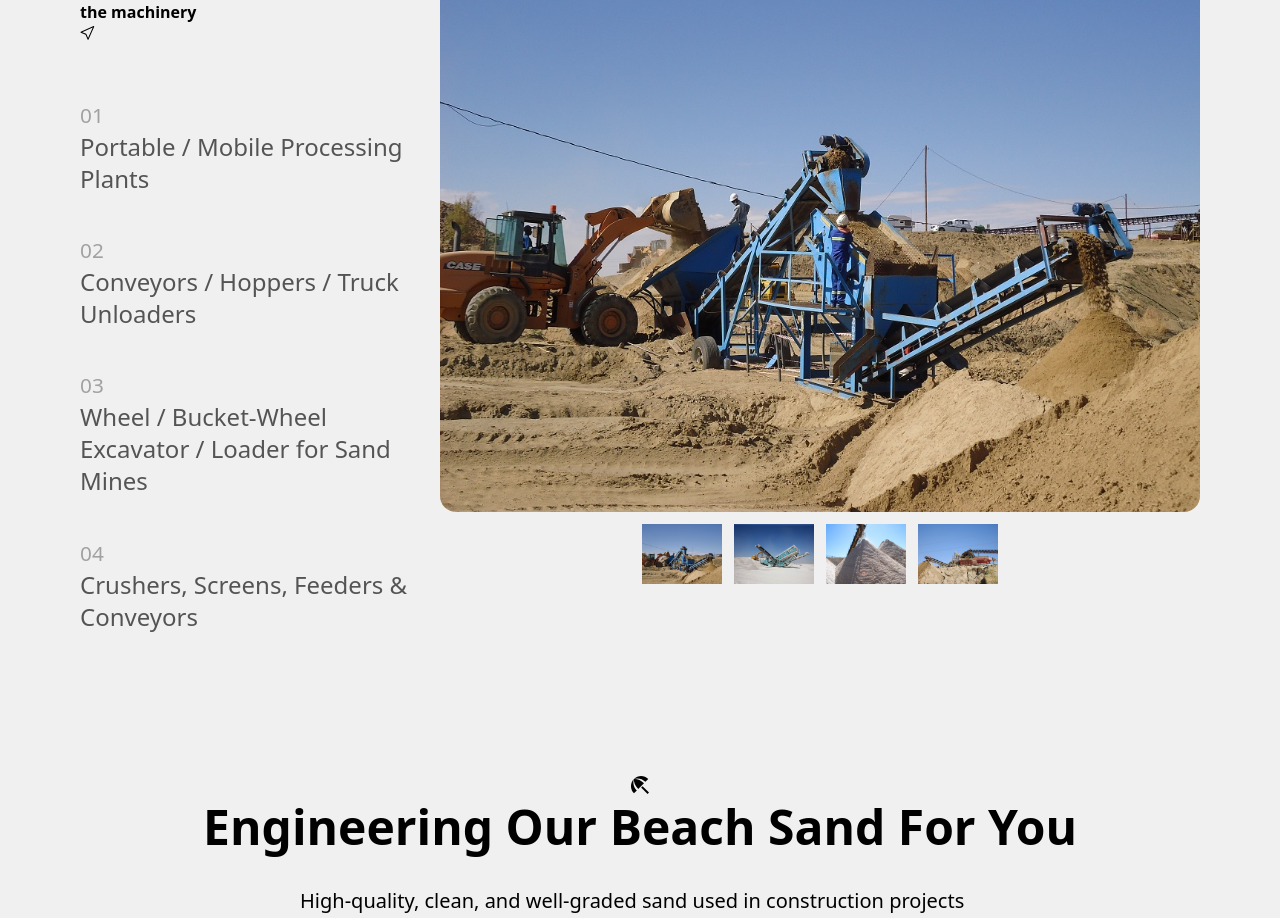
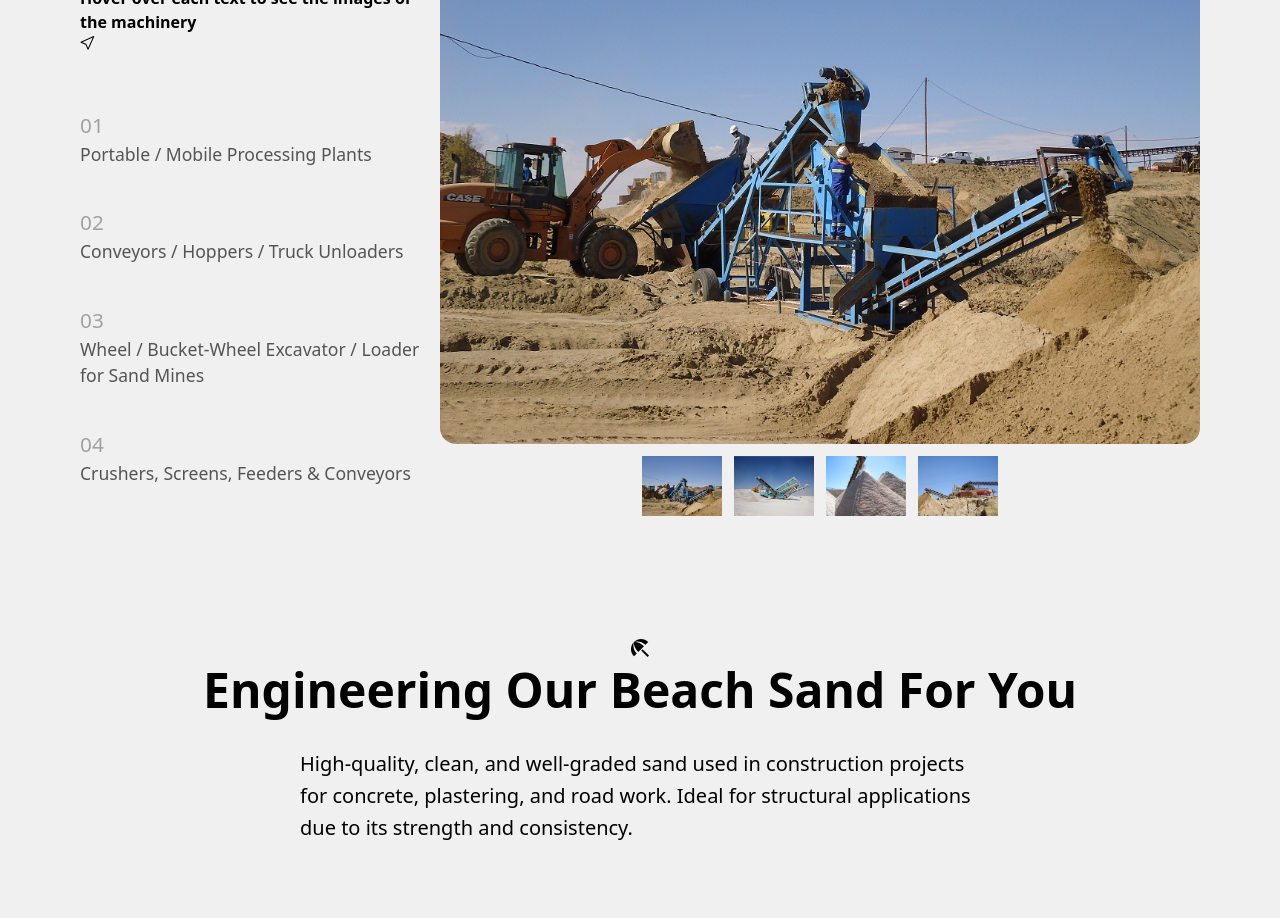
Before and after one commit to Briightt/Landing-Page, a React (Vite) app: page / in a window 1280 px wide. Shown: the part 2860-3778 px from the top of the page. Built offline with nearby package versions, Linux system fonts and the light colour scheme.

Commit message:
Refactor AboutUs component with updated imports

```diff
--- a/src/AboutUs.tsx
+++ b/src/AboutUs.tsx
@@ -145,7 +145,7 @@ time everytime.
  >
 <motion.div className='flex flex-col'  variants={hoverVariants} initial = 'rest' animate = "rest" whileHover='hover' style={{ transformOrigin: "left center",  willChange: "transform" }}>
 <motion.p className='text-[1.3rem] text-[#00000054]' >{item.number}</motion.p>
-<motion.span className={`lg:text-2xl sm:text-[1.2rem] text-[1.1rem]`} initial = 'rest' whileHover='hover' animate = 'rest' variants={textVariants} onMouseEnter={() => onHover(index)}
+<motion.span className={`lg:text-[1.1rem] sm:text-[1.2rem] text-[1.1rem]`} initial = 'rest' whileHover='hover' animate = 'rest' variants={textVariants} onMouseEnter={() => onHover(index)}
  key = 'content' style={{ transformOrigin: "left center",  willChange: "transform" }} >{item.description}</motion.span>
 </motion.div>
 </motion.div>
```
